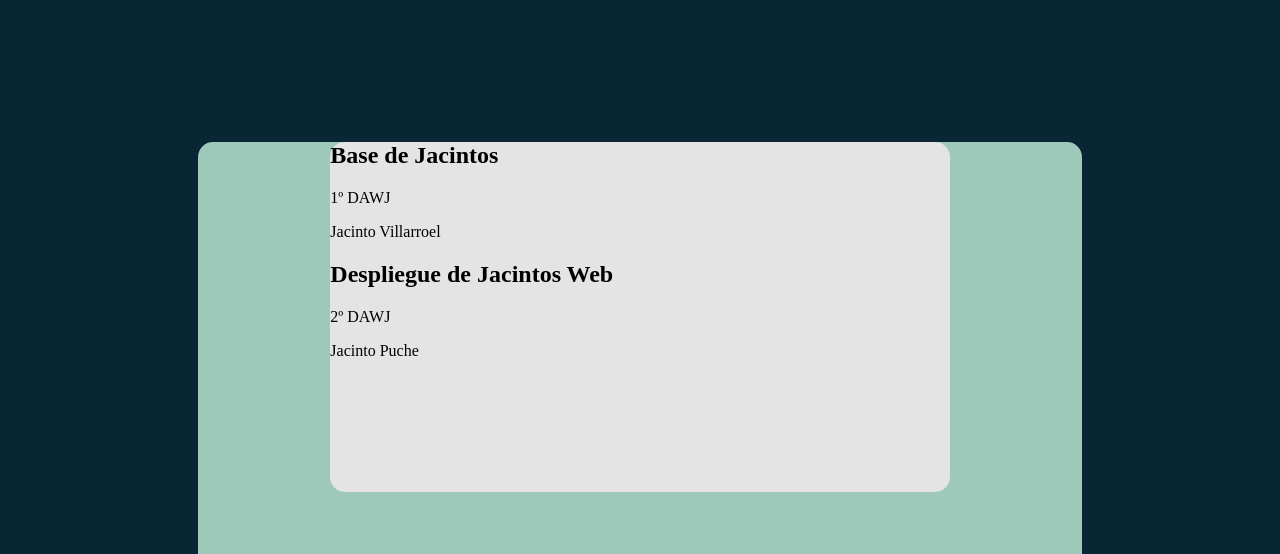
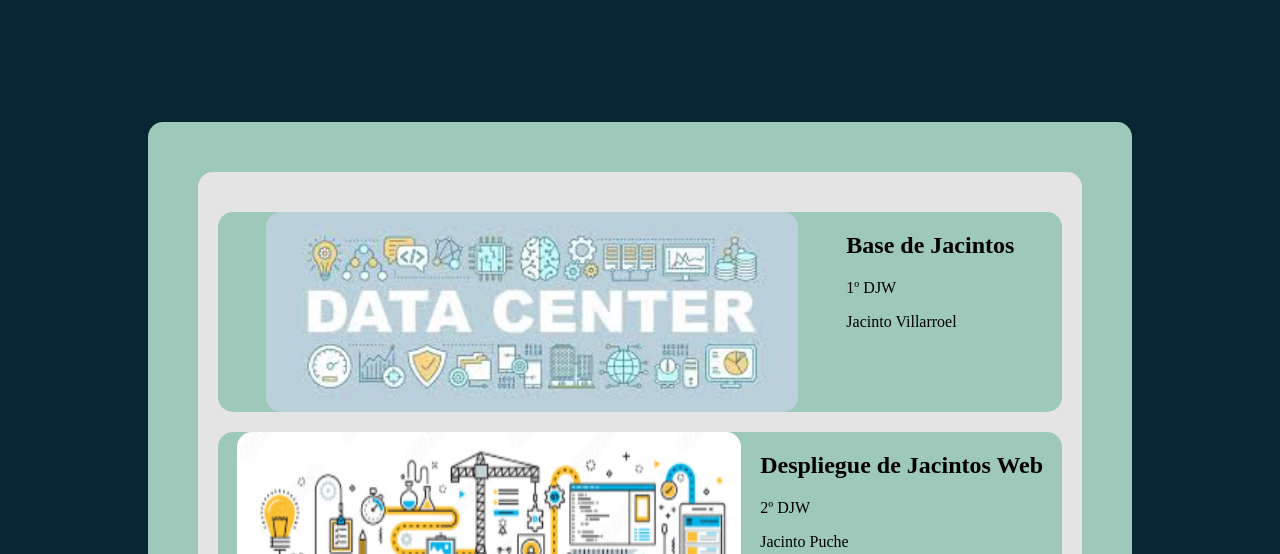
Before and after one commit to KevinVk05/Trabajo_Interfaces, a website: page html/paginaCursos.html in a window 1280 px wide. Shown: the part 246-800 px from the top of the page. Drawn offline with Linux system fonts and the light colour scheme; a web font is replaced by a local one.

Commit message:
Avance mas pagina Cursos

```diff
--- a/css/style.scss
+++ b/css/style.scss
@@ -44,15 +44,39 @@ body{
 
 #cursos{
     #cajaExterior{
-        height: 500px;
+        height: 450px;
         margin: auto;
         width: 70%;
         background-color: #9EC8B9;
+        padding: 50px;
         #cajaInterior{
             margin: auto;
-            height: 70%;
-            width: 70%;
+            height: 100%;
             background-color: #E4E4E4;
+            padding: 20px;
+            #asig1, #asig2{
+                margin: auto;
+                display: grid;
+                grid-template-columns: 5% 70% 3% 20 2%;
+                grid-template-rows: 100%;
+                height: 200px;
+                margin-top: 20px;
+                background-color: #9EC8B9;
+                #foto{
+                    grid-column: 2/3;
+                    .fotoCurso{
+                        width: 100%;
+                        height: 100%;
+                        border-radius: 15px;
+                        top: 0px;
+                        bottom: 0px;
+                    }
+                }
+                #informacion{
+                    overflow-wrap: break-word;
+                    grid-column: 4/5;
+                }
+            }
         }
     }
 }
--- a/html/paginaCursos.html
+++ b/html/paginaCursos.html
@@ -21,18 +21,18 @@
             <div id="cajaInterior">
 
                 <div id="asig1">
-                    <div id="foto"></div>
+                    <div id="foto"><img src="../imagenes/bases.jpeg" class="fotoCurso"></div>
                     <div id="informacion">
                         <h2>Base de Jacintos</h2>
-                        <p>1º DAWJ</p>
+                        <p>1º DJW</p>
                         <p> Jacinto Villarroel</p>
                     </div>
                 </div>
                 <div id="asig2">
-                    <div id="foto"></div>
+                    <div id="foto"><img src="../imagenes/despliegues.jpg" class="fotoCurso"></div>
                     <div id="informacion">
                         <h2>Despliegue de Jacintos Web</h2>
-                        <p>2º DAWJ</p>
+                        <p>2º DJW</p>
                         <p> Jacinto Puche</p>
                     </div>
                 </div>
```
Also changed, not shown: css/style.css, imagenes/bases.jpeg (added), imagenes/despliegues.jpg (added), 1 other file.
